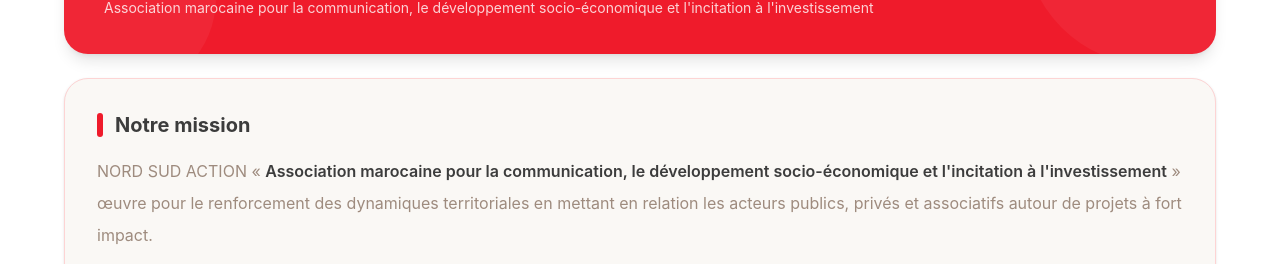
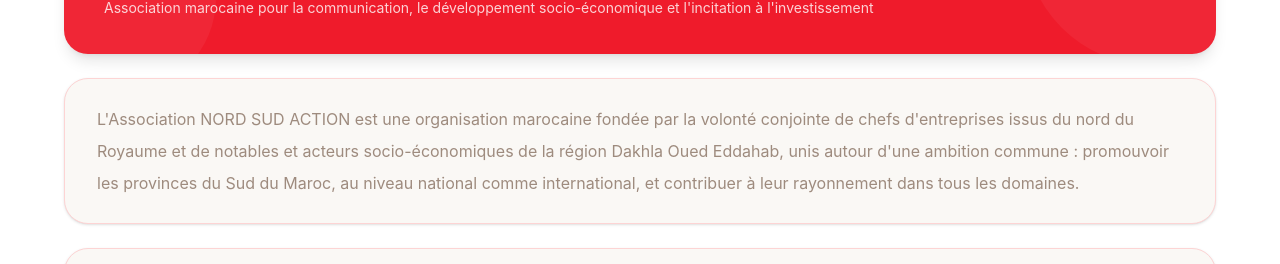
Before and after one commit to crtdakhla01-art/Nord_sudaction_frontend, a React app: page /a-propos in a window 1280 px wide. Shown: the part 536-800 px from the top of the page. Built offline with nearby package versions, Linux system fonts and the light colour scheme; no server answers; the HTML template or start-up script is replaced by a standard one.

Commit message:
chnage content

```diff
--- a/src/i18n/index.js
+++ b/src/i18n/index.js
@@ -37,6 +37,8 @@ const resources = {
       aboutPageTitle: 'À propos de NORD SUD ACTION',
       aboutPageIntro:
         'Association marocaine pour la communication, le développement socio-économique et l\'incitation à l\'investissement.',
+      aboutPageOrigins:
+        'L\'Association NORD SUD ACTION est une organisation marocaine fondée par la volonté conjointe de chefs d\'entreprises issus du nord du Royaume et de notables et acteurs socio-économiques de la région Dakhla Oued Eddahab, unis autour d\'une ambition commune : promouvoir les provinces du Sud du Maroc, au niveau national comme international, et contribuer à leur rayonnement dans tous les domaines.',
       aboutPageSectionTitle: 'Événements majeurs organisés par l\'association',
       aboutPageSectionIntro:
         'NORD SUD ACTION a initié et organisé de nombreux forums, congrès, salons et voyages de presse, réunissant décideurs, investisseurs, médias internationaux et personnalités politiques. Parmi les événements phares :',
@@ -269,6 +271,8 @@ const resources = {
       aboutPageTitle: 'About NORD SUD ACTION',
       aboutPageIntro:
         'A Moroccan association dedicated to communication, socio-economic development, and investment promotion.',
+      aboutPageOrigins:
+        'NORD SUD ACTION is a Moroccan organization founded through the joint will of business leaders from the north of the Kingdom and notable socio-economic actors from the Dakhla Oued Eddahab region, united around a common ambition: to promote Morocco\'s southern provinces nationally and internationally, and to contribute to their influence in all fields.',
       aboutPageSectionTitle: 'Major events organized by the association',
       aboutPageSectionIntro:
         'NORD SUD ACTION has initiated and organized numerous forums, congresses, fairs, and press trips, bringing together decision-makers, investors, international media, and political figures. Its flagship events include:',
@@ -500,6 +504,8 @@ const resources = {
       aboutPageTitle: 'Sobre NORD SUD ACTION',
       aboutPageIntro:
         'Una asociacion marroqui dedicada a la comunicacion, el desarrollo socioeconomico y el fomento de la inversion.',
+      aboutPageOrigins:
+        'NORD SUD ACTION es una organizacion marroqui fundada por la voluntad conjunta de empresarios del norte del Reino y de notables y actores socioeconomicos de la region de Dajla Oued Eddahab, unidos en torno a una ambicion comun: promover las provincias del sur de Marruecos a nivel nacional e internacional y contribuir a su proyeccion en todos los ambitos.',
       aboutPageSectionTitle: 'Eventos principales organizados por la asociacion',
       aboutPageSectionIntro:
         'NORD SUD ACTION ha iniciado y organizado numerosos foros, congresos, ferias y viajes de prensa, reuniendo a responsables, inversores, medios internacionales y personalidades politicas. Entre los eventos mas destacados se encuentran:',
--- a/src/pages/AboutPage.jsx
+++ b/src/pages/AboutPage.jsx
@@ -42,6 +42,10 @@ function AboutPage() {
         {/* decorative circle */}
         <span className="pointer-events-none absolute -right-16 -top-16 h-64 w-64 rounded-full bg-white/5" />
         <span className="pointer-events-none absolute -bottom-10 -left-10 h-48 w-48 rounded-full bg-white/5" />
+      </MotionDiv>
+
+      <MotionDiv className="rounded-3xl border border-secondary-100 bg-primary-50 px-6 py-6 shadow-sm sm:px-8" variants={fadeUp}>
+        <p className="text-base leading-8 text-primary-400">{t('aboutPageOrigins')}</p>
       </MotionDiv>
 
       {/* ── Mission ── */}
```
